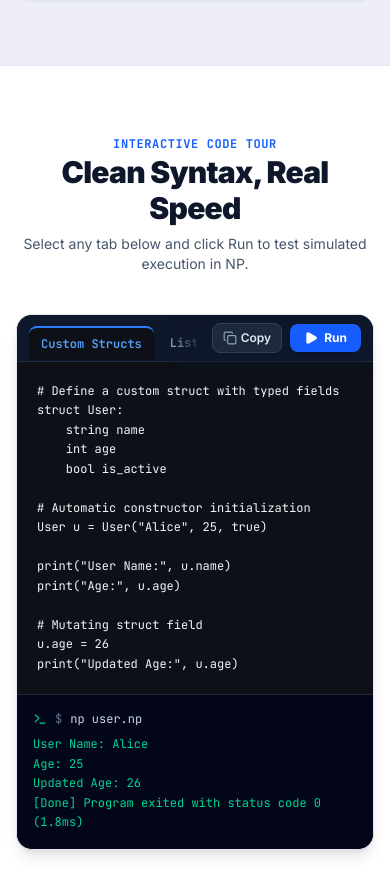
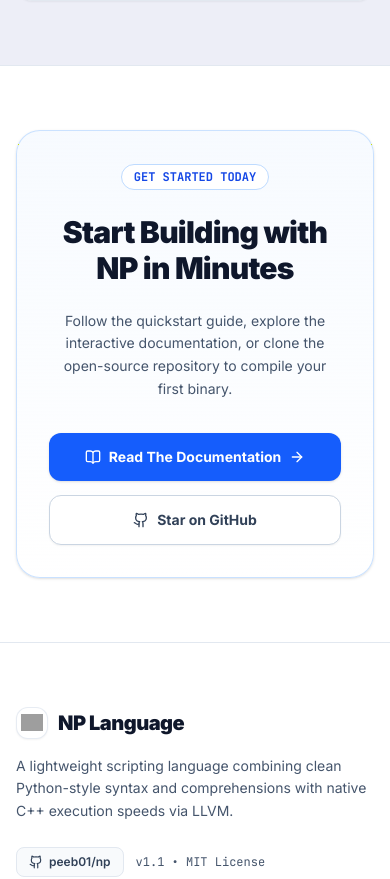
Before and after one commit to peeb01/np-docs, a Next.js app: page / in a window 390 px wide. Shown: the part 5020-5899 px from the top of the page. Built offline with nearby package versions, Linux system fonts and the light colour scheme; grey boxes are pictures that could not be loaded.

Commit message:
refactor: remove interactive code runner section for clean minimalist homepage

```diff
--- a/src/app/page.tsx
+++ b/src/app/page.tsx
@@ -3,7 +3,6 @@ import { Footer } from "@/components/Footer";
 import { Hero } from "@/components/home/Hero";
 import { PipelineFlow } from "@/components/home/PipelineFlow";
 import { DocTracks } from "@/components/home/DocTracks";
-import { InteractiveCode } from "@/components/home/InteractiveCode";
 import { CtaSection } from "@/components/home/CtaSection";
 
 export default function HomePage() {
@@ -14,7 +13,6 @@ export default function HomePage() {
         <Hero />
         <PipelineFlow />
         <DocTracks />
-        <InteractiveCode />
         <CtaSection />
       </main>
       <Footer />
--- a/src/components/home/InteractiveCode.tsx
+++ /dev/null
@@ -1,228 +0,0 @@
-"use client";
-
-import { useState } from "react";
-import { Terminal, Copy, Check, Play } from "lucide-react";
-
-interface CodeSnippet {
-  id: string;
-  tabLabel: string;
-  filename: string;
-  code: string;
-  output: string;
-}
-
-const SNIPPETS: CodeSnippet[] = [
-  {
-    id: "structs",
-    tabLabel: "Custom Structs",
-    filename: "user.np",
-    code: `# Define a custom struct with typed fields
-struct User:
-    string name
-    int age
-    bool is_active
-
-# Automatic constructor initialization
-User u = User("Alice", 25, true)
-
-print("User Name:", u.name)
-print("Age:", u.age)
-
-# Mutating struct field
-u.age = 26
-print("Updated Age:", u.age)`,
-    output: `User Name: Alice
-Age: 25
-Updated Age: 26
-[Done] Program exited with status code 0 (1.8ms)`,
-  },
-  {
-    id: "comprehensions",
-    tabLabel: "List & Dict Comprehensions",
-    filename: "comprehension.np",
-    code: `# List comprehension with mapping
-array doubled = [x * 2 for x in range(1, 6)]
-print("Doubled numbers:", doubled)
-
-# Filtering with conditions
-array filtered = [x for x in doubled if x > 5]
-print("Values > 5:", filtered)
-
-# Dictionary comprehension
-dict mapping = {x: x * 10 for x in range(1, 4)}
-print("Dictionary:", mapping)`,
-    output: `Doubled numbers: [2, 4, 6, 8, 10]
-Values > 5: [6, 8, 10]
-Dictionary: {"1": 10, "2": 20, "3": 30}
-[Done] Program exited with status code 0 (2.2ms)`,
-  },
-  {
-    id: "functions",
-    tabLabel: "Functions & Loops",
-    filename: "math_ops.np",
-    code: `fn factorial(int n) -> int:
-    if n <= 1:
-        return 1
-    return n * factorial(n - 1)
-
-# Iterative loop
-for i in range(1, 5):
-    print("Factorial of", i, "=", factorial(i))`,
-    output: `Factorial of 1 = 1
-Factorial of 2 = 2
-Factorial of 3 = 6
-Factorial of 4 = 24
-[Done] Program exited with status code 0 (1.5ms)`,
-  },
-  {
-    id: "system",
-    tabLabel: "OS & System Info",
-    filename: "sysinfo.np",
-    code: `import "sys"
-import "time"
-
-print("Operating System:", sys.os_name())
-print("CPU Architecture:", sys.arch())
-print("Logical Cores:", sys.num_cpus())
-print("Current Timestamp (ms):", time.now_ms())`,
-    output: `Operating System: Linux
-CPU Architecture: x86_64
-Logical Cores: 16
-Current Timestamp (ms): 1790691500120
-[Done] Program exited with status code 0 (2.9ms)`,
-  },
-];
-
-export function InteractiveCode() {
-  const [activeId, setActiveId] = useState<string>("structs");
-  const [showOutput, setShowOutput] = useState<boolean>(true);
-  const [isRunning, setIsRunning] = useState<boolean>(false);
-  const [copied, setCopied] = useState<boolean>(false);
-
-  const current = SNIPPETS.find((s) => s.id === activeId) || SNIPPETS[0];
-
-  const handleCopy = async () => {
-    try {
-      await navigator.clipboard.writeText(current.code);
-      setCopied(true);
-      setTimeout(() => setCopied(false), 2000);
-    } catch {
-      // ignore
-    }
-  };
-
-  const handleRun = () => {
-    setIsRunning(true);
-    setShowOutput(false);
-    setTimeout(() => {
-      setIsRunning(false);
-      setShowOutput(true);
-    }, 350);
-  };
-
-  return (
-    <section className="py-16 md:py-24 bg-white border-t border-slate-200">
-      <div className="mx-auto max-w-7xl px-4 sm:px-6 lg:px-8">
-
-        {/* Header */}
-        <div className="text-center max-w-3xl mx-auto mb-10 space-y-2">
-          <span className="text-xs font-bold uppercase tracking-wider text-blue-600 font-mono">
-            Interactive Code Tour
-          </span>
-          <h2 className="text-3xl font-black tracking-tight text-slate-900 sm:text-4xl">
-            Clean Syntax, Real Speed
-          </h2>
-          <p className="text-sm sm:text-base text-slate-600">
-            Select any tab below and click Run to test simulated execution in NP.
-          </p>
-        </div>
-
-        {/* Code Runner Card */}
-        <div className="max-w-4xl mx-auto rounded-2xl border border-slate-200 bg-[#0d1117] shadow-lg overflow-hidden text-slate-100">
-
-          {/* Top Bar with Sticky Action Buttons (Run & Copy NEVER hidden!) */}
-          <div className="relative flex items-center justify-between border-b border-slate-800 bg-slate-900">
-            {/* Scrollable Tabs */}
-            <div className="flex gap-1 overflow-x-auto px-3 pt-2.5 pb-0 shrink min-w-0 pr-2">
-              {SNIPPETS.map((snippet) => (
-                <button
-                  key={snippet.id}
-                  onClick={() => {
-                    setActiveId(snippet.id);
-                    setShowOutput(true);
-                  }}
-                  className={`px-3 py-2 text-xs font-semibold rounded-t-lg transition-colors whitespace-nowrap font-mono shrink-0 ${
-                    activeId === snippet.id
-                      ? "bg-[#0d1117] text-blue-400 border-t-2 border-blue-500"
-                      : "text-slate-400 hover:text-slate-200 hover:bg-slate-800/40"
-                  }`}
-                >
-                  {snippet.tabLabel}
-                </button>
-              ))}
-            </div>
-
-            {/* Pinned / Sticky Action Buttons on the Right */}
-            <div className="sticky right-0 bg-slate-900/95 pl-4 pr-3 py-2 flex items-center gap-2 shrink-0 shadow-[-12px_0_16px_rgba(15,23,42,0.8)] z-10">
-              <button
-                onClick={handleCopy}
-                type="button"
-                className="inline-flex items-center gap-1 rounded-lg border border-slate-700 bg-slate-800 px-2.5 py-1.5 text-xs font-semibold text-slate-200 hover:bg-slate-700 transition-colors"
-              >
-                {copied ? (
-                  <>
-                    <Check className="w-3.5 h-3.5 text-emerald-400" />
-                    <span className="text-emerald-400">Copied</span>
-                  </>
-                ) : (
-                  <>
-                    <Copy className="w-3.5 h-3.5 text-slate-400" />
-                    <span>Copy</span>
-                  </>
-                )}
-              </button>
-
-              <button
-                onClick={handleRun}
-                disabled={isRunning}
-                type="button"
-                className="inline-flex items-center gap-1.5 rounded-lg bg-blue-600 px-3.5 py-1.5 text-xs font-bold text-white shadow-sm hover:bg-blue-500 transition-all active:scale-95 disabled:opacity-50"
-              >
-                <Play className="w-3.5 h-3.5 fill-current" />
-                <span>{isRunning ? "Running..." : "Run"}</span>
-              </button>
-            </div>
-          </div>
-
-          {/* Code Window with Whitespace Preserved */}
-          <div className="p-5 font-mono text-xs sm:text-sm leading-relaxed overflow-x-auto bg-[#0d1117] text-slate-100 selection:bg-blue-600">
-            <pre className="whitespace-pre">
-              <code>{current.code}</code>
-            </pre>
-          </div>
-
-          {/* Terminal Output */}
-          <div className="border-t border-slate-800 bg-slate-950 p-4 font-mono text-xs">
-            <div className="flex items-center gap-2 text-slate-400 mb-2">
-              <Terminal className="w-3.5 h-3.5 text-emerald-400" />
-              <span className="text-slate-500">$</span>
-              <span className="text-slate-300">np {current.filename}</span>
-            </div>
-
-            {isRunning ? (
-              <div className="text-blue-400 animate-pulse py-1">
-                Compiling and executing native code...
-              </div>
-            ) : showOutput ? (
-              <pre className="text-emerald-400 whitespace-pre-wrap leading-relaxed">
-                {current.output}
-              </pre>
-            ) : null}
-          </div>
-
-        </div>
-
-      </div>
-    </section>
-  );
-}
```
